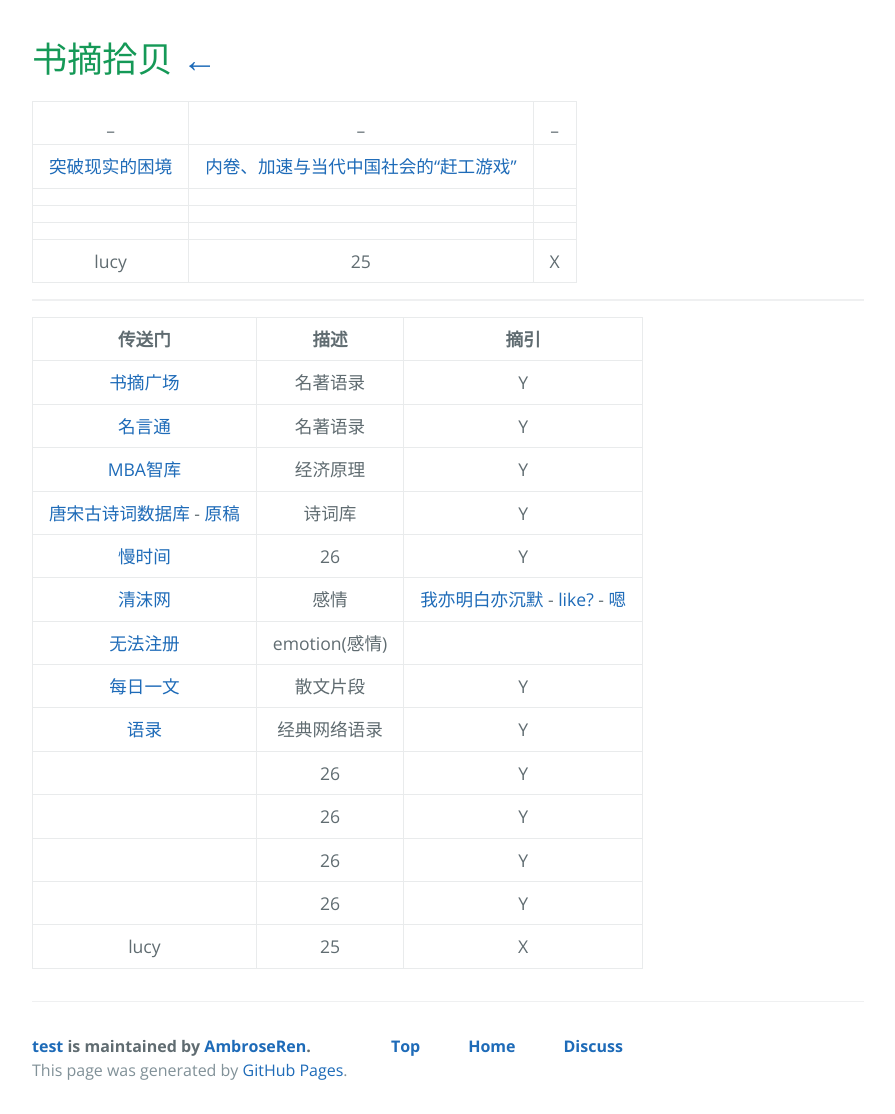
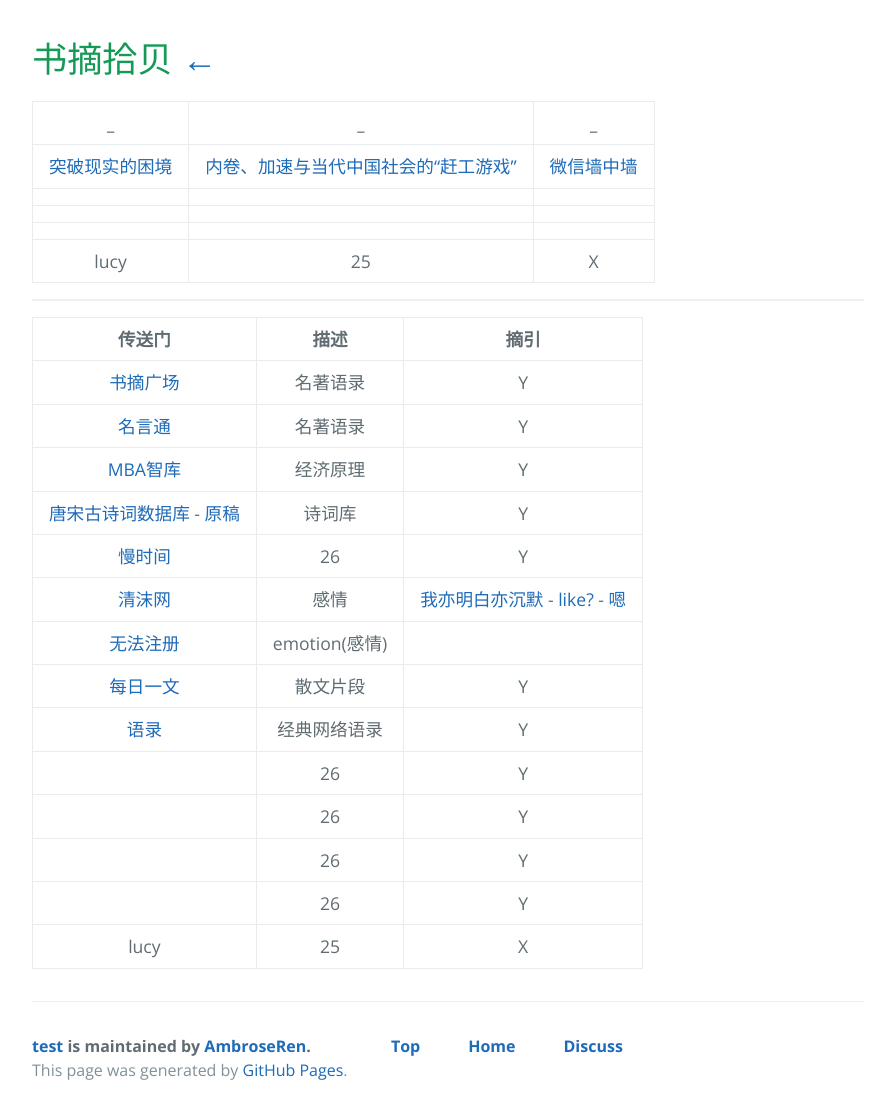
Before and after one commit to AmbroseRen/test, a Jekyll site: the page built from Library/excerpt.md, in a window 1280 px wide. Shown: the whole page, without its empty margins (192-1087 px from the left). Built offline with Jekyll 4.4.1, drawn with Linux system fonts in a browser that asks for light colours; our own code applies the rules of GitHub Pages for plain Markdown files; the repository's description, which GitHub fills in, is left out.

Commit message:
Update excerpt.md

```diff
--- a/Library/excerpt.md
+++ b/Library/excerpt.md
@@ -2,7 +2,7 @@
 
 | _ | _ | _ |
 |:---:|:---:|:---:|
-| [突破现实的困境](http://reader.epubee.com/books/mobile/80/800e5427f8167a4563c9b79dd66ad96b/text00011.html) | [内卷、加速与当代中国社会的“赶工游戏”](https://jingine.com/9309) | []() |
+| [突破现实的困境](http://reader.epubee.com/books/mobile/80/800e5427f8167a4563c9b79dd66ad96b/text00011.html) | [内卷、加速与当代中国社会的“赶工游戏”](https://jingine.com/9309) | [微信墙中墙](https://www.darmau.com/inside-wechat-wall/) |
 | []() | []() | []() |
 | []() | []() | []() |
 | []() | []() | []() |
```
